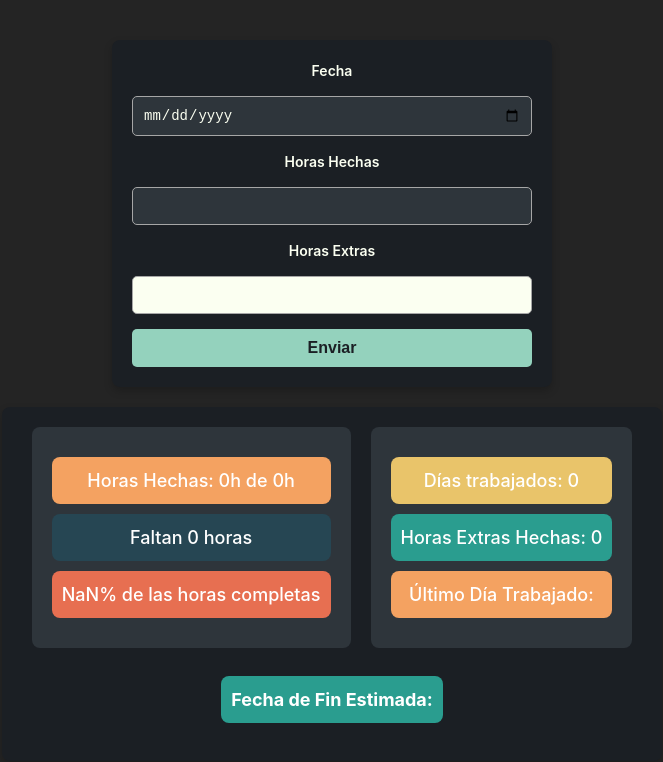
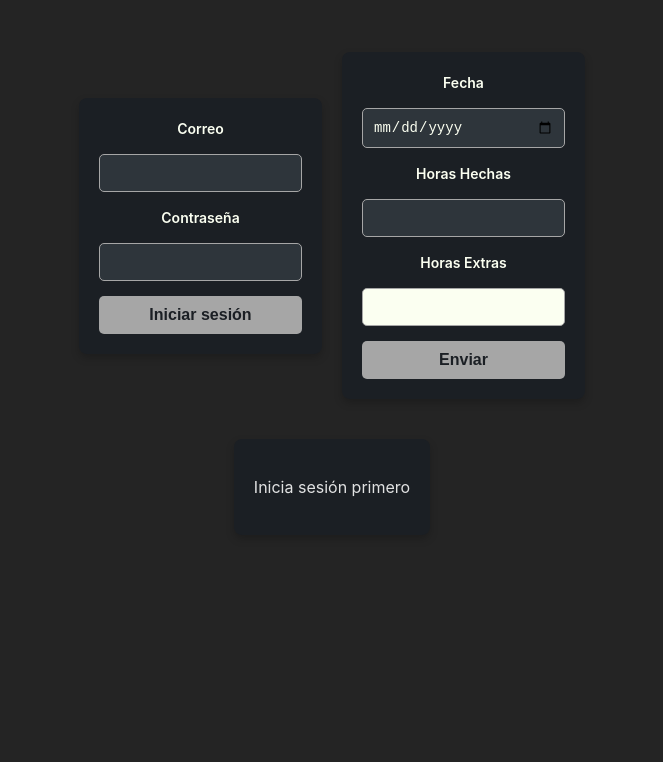
Before and after one commit to CaroDiego/horas-proyecto, a React (Vite) app: page / in a window 1280 px wide. Shown: the top 762 px of the page, without its empty margins (308-971 px from the left). Built offline with nearby package versions, Linux system fonts and the light colour scheme; no server answers; the database is empty.

Commit message:
añadir logIn

```diff
--- a/src/components/AddDay.css
+++ b/src/components/AddDay.css
@@ -55,6 +55,11 @@ button:focus {
   box-shadow: 0 0 0 3px rgba(148, 210, 189, 0.5); /* Focus ring */
 }
 
+button:disabled{
+  background-color: #A6A6A6; /* Color de fondo para los botones deshabilitados */
+  cursor: not-allowed; /* Cursor para indicar que está deshabilitado */
+}
+
 input:disabled {
   background-color: #FBFFF1; /* Color de fondo para los campos deshabilitados */
   cursor: not-allowed; /* Cursor para indicar que está deshabilitado */
--- a/src/components/AddDay.jsx
+++ b/src/components/AddDay.jsx
@@ -1,14 +1,17 @@
-import { useState } from "react";
+import { useContext, useState } from "react";
 import supabase from "../supabase/config";
 import "./AddDay.css";
+import { UserContext } from "../context/usercontext";
 
 function AddDay() {
+  const { user } = useContext(UserContext);
   const [date, setDate] = useState("");
   const [hours, setHours] = useState("");
   const [extraHours, setExtraHours] = useState("");
 
   const dateChange = (e) => {
     setDate(e.target.value);
+    console.log(user)
   };
 
   const hoursChange = (e) => {
@@ -32,12 +35,13 @@ function AddDay() {
           fecha: date,
           horas: hours,
           horas_extras: extraHours,
+          user_id: user,
         },
       ])
       .select();
   };
 
-  const isFormValid = date && hours;
+  const isFormValid = date && hours && user;
 
   return (
     <div className="AddHours-container">
--- a/src/components/TotalHours.jsx
+++ b/src/components/TotalHours.jsx
@@ -1,8 +1,10 @@
-import { useEffect, useState } from "react";
+import { useContext, useEffect, useState } from "react";
 import supabase from "../supabase/config";
 import "./TotalHours.css";
+import { UserContext } from "../context/usercontext";
 
 function TotalHours() {
+  const { user } = useContext(UserContext);
   const [data, setData] = useState({
     hoursDone: 0,
     totalHours: 0,
@@ -92,6 +94,8 @@ function TotalHours() {
 
   return (
     <div className="bottom-container">
+      {user ? (
+        <>
           <div className="bottom-container-up">
             <div className="total-hours-container">
               <p className="hours-done">
@@ -114,6 +118,8 @@ function TotalHours() {
           <div className="finishing-date-container">
             <p className="finishing-date">Fecha de Fin Estimada: {finishingDate}</p>
           </div>
+        </>
+      ): (<p>Inicia sesión primero</p>)}
     </div>
   );
 }
--- /dev/null
+++ b/src/components/user.jsx
@@ -0,0 +1,52 @@
+import { useContext, useState } from "react";
+import "./AddDay.css";
+import { UserContext } from "../context/usercontext";
+
+function User() {
+  const { logIn, user } = useContext(UserContext);
+  const [email, setEmail] = useState("");
+  const [password, setPassword] = useState("");
+
+  const emailChange = (e) => {
+    setEmail(e.target.value);
+  };
+
+  const passwordChange = (e) => {
+    setPassword(e.target.value);
+  };
+
+  const handleSubmit = async (e) => {
+    e.preventDefault();
+    const user = {
+      email,
+      password,
+    };
+    await logIn(user);
+  };
+
+  const isFormValid = email && password;
+
+  return (
+    <div className="AddHours-container">
+
+      <form onSubmit={handleSubmit}>
+        <label htmlFor="email">Correo</label>
+        <input type="email" value={email} onChange={emailChange} />
+
+        <label htmlFor="password">Contraseña</label>
+        <input
+          type="password"
+          value={password}
+          onChange={passwordChange}
+          required
+        />
+
+        <button type="submit" disabled={!isFormValid}>
+          Iniciar sesión
+        </button>
+      </form>
+    </div>
+  );
+}
+
+export default User;
--- /dev/null
+++ b/src/context/usercontext.jsx
@@ -0,0 +1,52 @@
+import { createContext, useState } from "react";
+import User from "../components/user";
+import supabase from "../supabase/config";
+
+const UserContext = createContext();
+
+function UserProviderWrapper(props) {
+  const [user, setUser] = useState(null);
+
+  const logIn = async (user) => {
+    try {
+      const { data, error } = await supabase.auth.signInWithPassword({
+        email: user.email,
+        password: user.password,
+      });
+      if (error) {
+        console.error("Error al iniciar sesión: ", error);
+        return;
+      }
+
+      await getUser();
+    } catch (e) {
+      console.error("An error occurred" + e.message);
+    }
+  };
+
+  const getUser = async () => {
+    try {
+      const { data: userData, error: userError } =
+        await supabase.auth.getUser();
+
+      if (userError) {
+        console.log(userError);
+      }
+      setUser(userData.user.id);
+    } catch (e) {
+      console.error("Error al obtener datos de usuario: ", e);
+    }
+  };
+  return (
+    <UserContext.Provider
+      value={{
+        logIn,
+        user,
+      }}
+    >
+      {props.children}
+    </UserContext.Provider>
+  );
+}
+
+export { UserContext, UserProviderWrapper };
--- a/src/main.jsx
+++ b/src/main.jsx
@@ -1,10 +1,13 @@
-import { StrictMode } from 'react'
-import { createRoot } from 'react-dom/client'
-import './index.css'
-import App from './App.jsx'
+import { StrictMode } from "react";
+import { createRoot } from "react-dom/client";
+import "./index.css";
+import App from "./App.jsx";
+import { UserProviderWrapper } from "./context/usercontext.jsx";
 
-createRoot(document.getElementById('root')).render(
+createRoot(document.getElementById("root")).render(
   // <StrictMode>
+  <UserProviderWrapper>
     <App />
+  </UserProviderWrapper>
   // </StrictMode>,
-)
+);
--- /dev/null
+++ b/src/pages/HomePage.css
@@ -0,0 +1,18 @@
+.homepage-container {
+  display: flex;
+  flex-direction: column;
+  align-items: center;
+  padding: 20px;
+  min-height: 100vh;
+}
+
+.forms {
+  display: flex;
+  flex-direction: row; /* Display forms in the same row */
+  gap: 20px; /* Space between forms */
+  margin-bottom: 20px;
+}
+
+.homepage-container > * {
+  margin-bottom: 20px; /* Space between components */
+}
--- a/src/pages/HomePage.jsx
+++ b/src/pages/HomePage.jsx
@@ -1,12 +1,18 @@
 import AddDay from "../components/AddDay";
 import TotalHours from "../components/TotalHours";
+import User from "../components/user";
+import { UserProviderWrapper } from "../context/usercontext";
+import "./HomePage.css";
 
 function HomePage() {
   return (
-    <div className="homepage-container">
-      <AddDay />
-      <TotalHours />
-    </div>
+      <div className="homepage-container">
+        <div className="forms">
+          <User />
+          <AddDay />
+        </div>
+        <TotalHours />
+      </div>
   );
 }
 
```
Also changed, not shown: src/supabase/horas.csv. Lines whose indentation alone changed are shown as unchanged.
